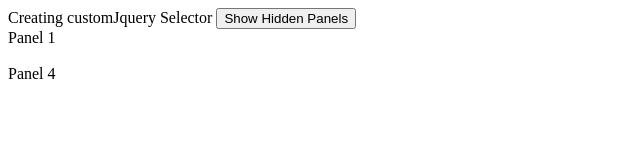
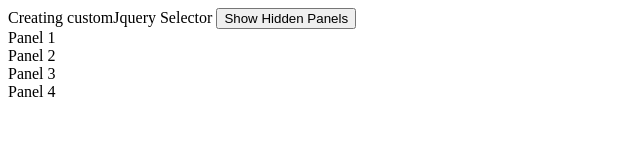
Before and after one commit to NelsonRock/JQuery-Tips, a plain HTML site: page Selector/index.html in a window 1280 px wide. Both pictures are taken after a click on the button "Show Hidden Panels". Shown: the whole page, without its empty margins (0-640 px from the left). Drawn offline with nearby package versions, Linux system fonts and the light colour scheme.

Commit message:
Adding on click le selector created

```diff
--- a/Selector/index.html
+++ b/Selector/index.html
@@ -16,7 +16,9 @@
 
 	$(document).ready(function(){
 		$("#showPanels").click(function(){
-
+			$("div:hiddenPanel")
+				.removeClass("hidden")
+				.css({"display":"", "visibility":""});
 		});
 	});
 	</script>
```
